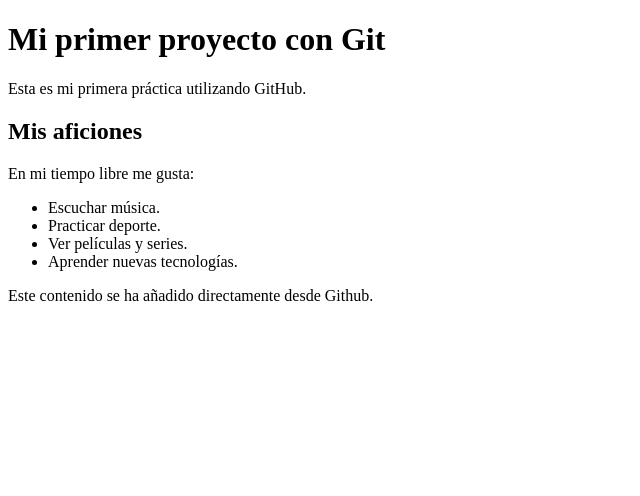
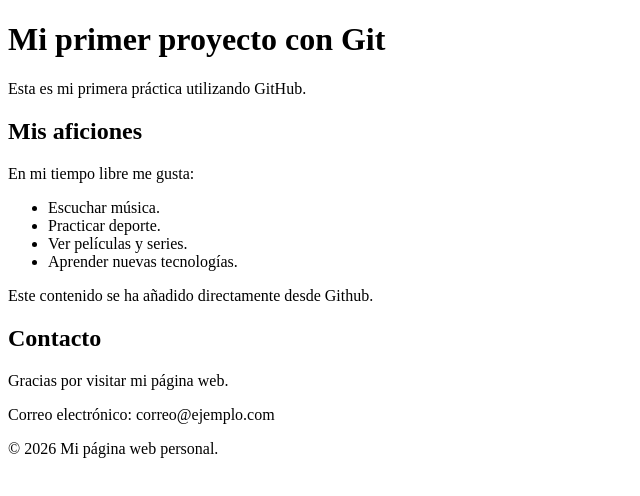
Before and after one commit to Sunshide12/Practica1_Github, a plain HTML site: page index.html in a window 1280 px wide. Shown: the whole page, without its empty margins (0-640 px from the left). Drawn offline with Linux system fonts and the light colour scheme.

Commit message:
Mejora del pie de página

```diff
--- a/index.html
+++ b/index.html
@@ -19,5 +19,12 @@
 
 	<p>Este contenido se ha añadido directamente desde Github.</p>
 
+	<footer id="contacto">
+    	<h2>Contacto</h2>
+    	<p>Gracias por visitar mi página web.</p>
+    	<p>Correo electrónico: correo@ejemplo.com</p>
+    	<p>© 2026 Mi página web personal.</p>
+	</footer>
+
 </body>
 </html>
```
